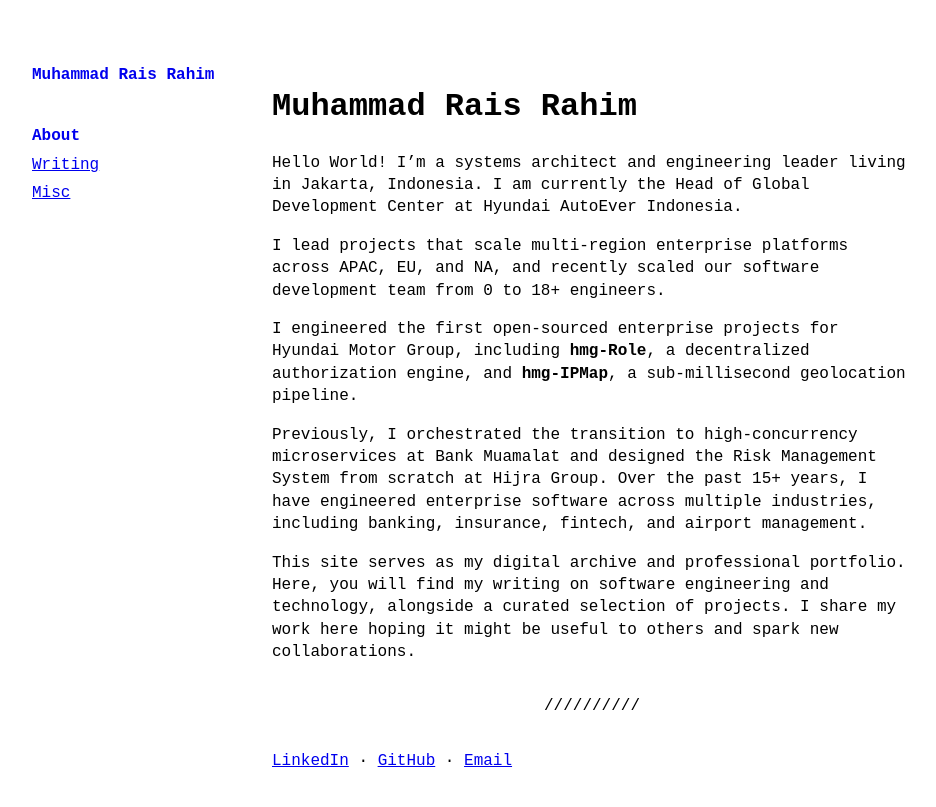
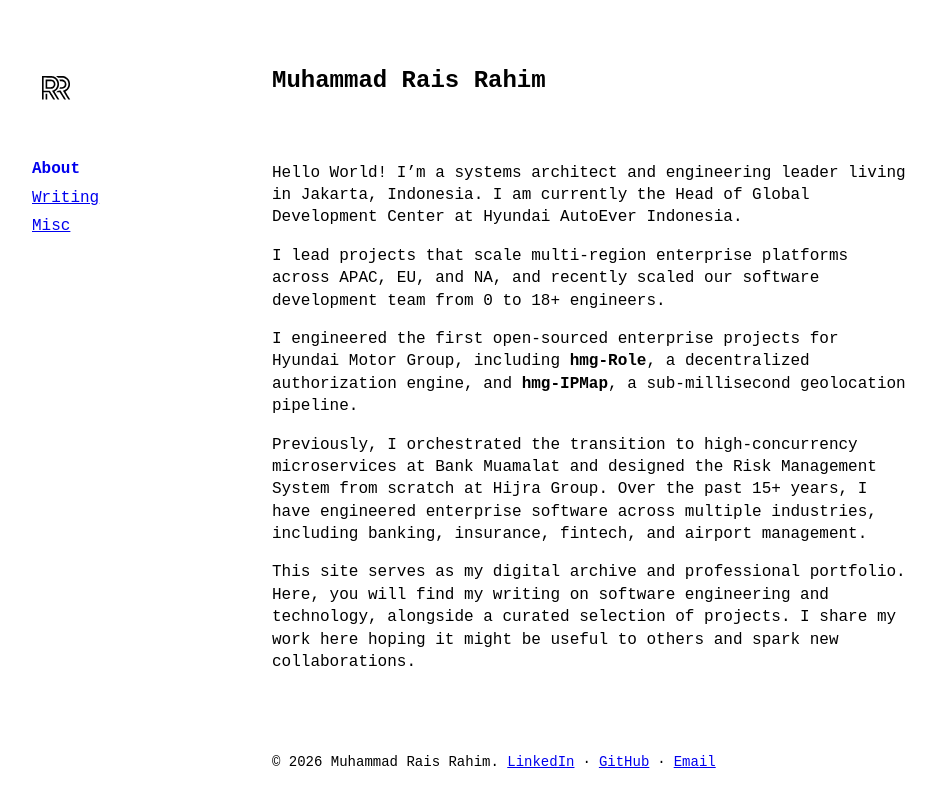
Before and after one commit to raisrahim/raisrahim.github.io, a Jekyll site: the page built from index.md, in a window 1280 px wide. Shown: the top 807 px of the page, without its empty margins (96-1032 px from the left). Built offline with Jekyll 4.4.1, drawn with Linux system fonts in a browser that asks for light colours.

Commit message:
feat: enhance site layout with header and footer, update branding with favicon

```diff
--- a/_layouts/default.html
+++ b/_layouts/default.html
@@ -4,7 +4,9 @@
   <body a="{{ site.theme_config.appearance | default: "auto" }}">
     <div class="site-layout">
       <aside class="site-sidebar">
-        <a class="site-brand" href="{{ "/" | relative_url }}">{{ site.title }}</a>
+        <a class="site-brand" href="{{ "/" | relative_url }}">
+          <img src="{{ site.favicon | relative_url }}" alt="{{ site.title }}" />
+        </a>
         <nav aria-label="Main navigation">
           <ul class="site-menu">
             {%- for item in site.data.menu.entries %}
@@ -24,7 +26,24 @@
 
       <main class="page-content" aria-label="Content">
         <div class="w">
+          <header class="site-header">
+            <h1><a href="{{ "/" | relative_url }}">{{ site.title }}</a></h1>
+          </header>
+
           {{ content }}
+
+          <footer class="site-footer">
+            <p>
+              © 2026 {{ site.author }}.
+              <span class="site-footer-links">
+                <a href="https://www.linkedin.com/in/raisrahim">LinkedIn</a>
+                <span aria-hidden="true">·</span>
+                <a href="https://github.com/raisrahim">GitHub</a>
+                <span aria-hidden="true">·</span>
+                <a href="mailto:rais.gowa@gmail.com">Email</a>
+              </span>
+            </p>
+          </footer>
         </div>
       </main>
     </div>
--- a/_layouts/home.html
+++ b/_layouts/home.html
@@ -1,10 +1,7 @@
 ---
 layout: default
 ---
-<header>
-  <h1>{{ site.title }}</h1>
-  {%-if site.theme_config.show_description-%}
-    <p>{{ site.description }}</p>
-  {%-endif-%}
-</header>
+{%-if site.theme_config.show_description-%}
+  <p>{{ site.description }}</p>
+{%-endif-%}
 {{ content }}
--- a/_sass/no-style-please.scss
+++ b/_sass/no-style-please.scss
@@ -72,9 +72,40 @@ li { margin: 0.4rem 0; }
 
 .site-brand {
   display: inline-block;
-  font-weight: bold;
   margin-bottom: 2rem;
-  text-decoration: none;
+
+  img {
+    height: auto;
+    margin: 0;
+    width: 3rem;
+  }
+}
+
+.site-header {
+  margin-bottom: 4rem;
+
+  h1 {
+    font-size: 1.5rem;
+    margin: 0;
+  }
+
+  a {
+    color: inherit;
+    text-decoration: none;
+  }
+}
+
+.site-footer {
+  font-size: 0.875rem;
+  margin-top: 5rem;
+
+  p { margin: 0; }
+}
+
+.site-footer-links {
+  display: inline-flex;
+  flex-wrap: wrap;
+  gap: 0 0.5rem;
 }
 
 .site-menu {
@@ -101,6 +132,10 @@ li { margin: 0.4rem 0; }
 
   .site-brand {
     margin-bottom: 1rem;
+  }
+
+  .site-header {
+    margin-bottom: 3rem;
   }
 
   .site-menu {
```
Also changed, not shown: index.md (+0 -4 lines).
